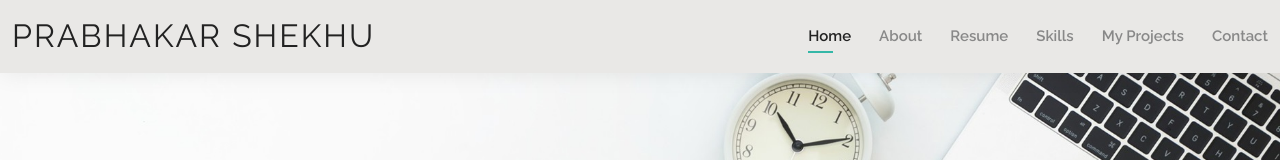
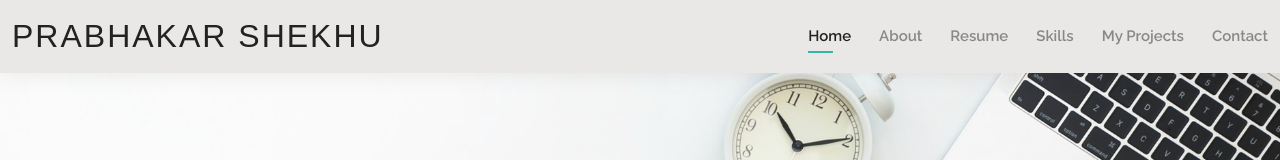
Before and after one commit to PrabhakarShekhu/prabhakarshekhu, a plain HTML site: page index.html in a window 1280 px wide. Shown: the top 160 px of the page. Drawn offline with nearby package versions, Linux system fonts and the light colour scheme.

Commit message:
Update style.css

```diff
--- a/assets/css/style.css
+++ b/assets/css/style.css
@@ -1355,3 +1355,16 @@ section {
     margin-bottom: 70px; /* More space between first button and next heading */
   }
 }
+
+/*logo*/
+.logo {
+  font-family: 'Montserrat', sans-serif; /* You can use a custom font here */
+  font-size: 2rem;
+  color: #333;
+  text-transform: uppercase;
+  font-weight: bold;
+  letter-spacing: 2px;
+  position: relative;
+  display: flex;
+  align-items: center;
+}
```
